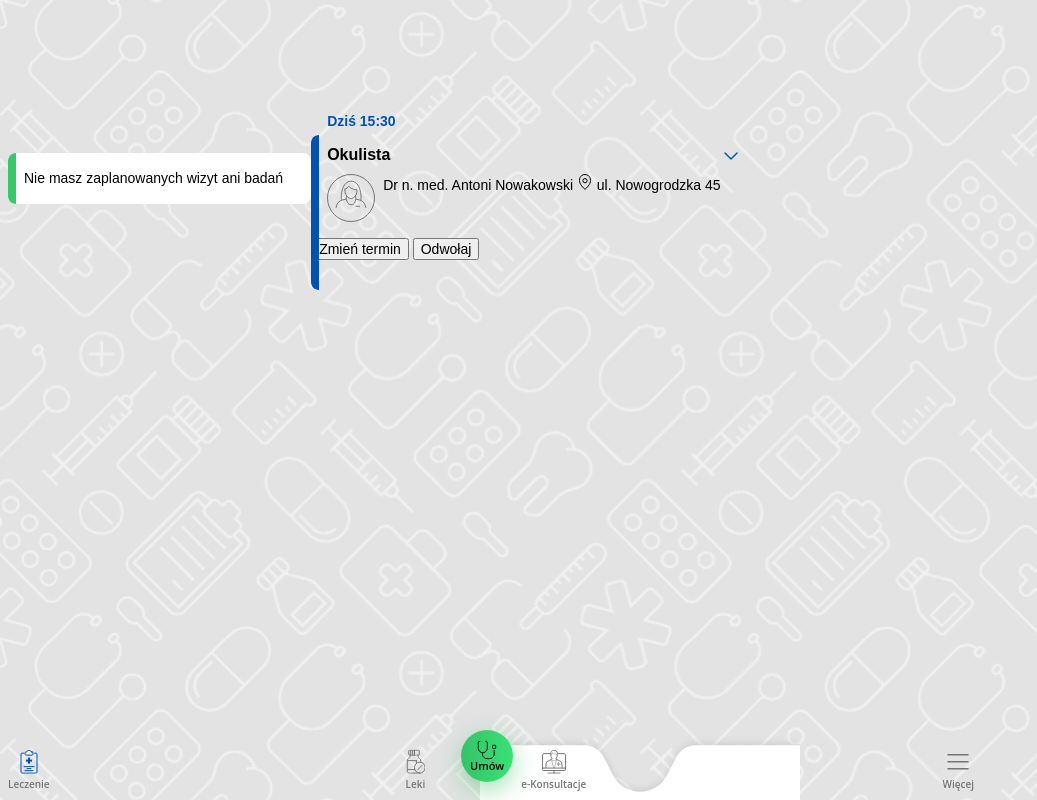
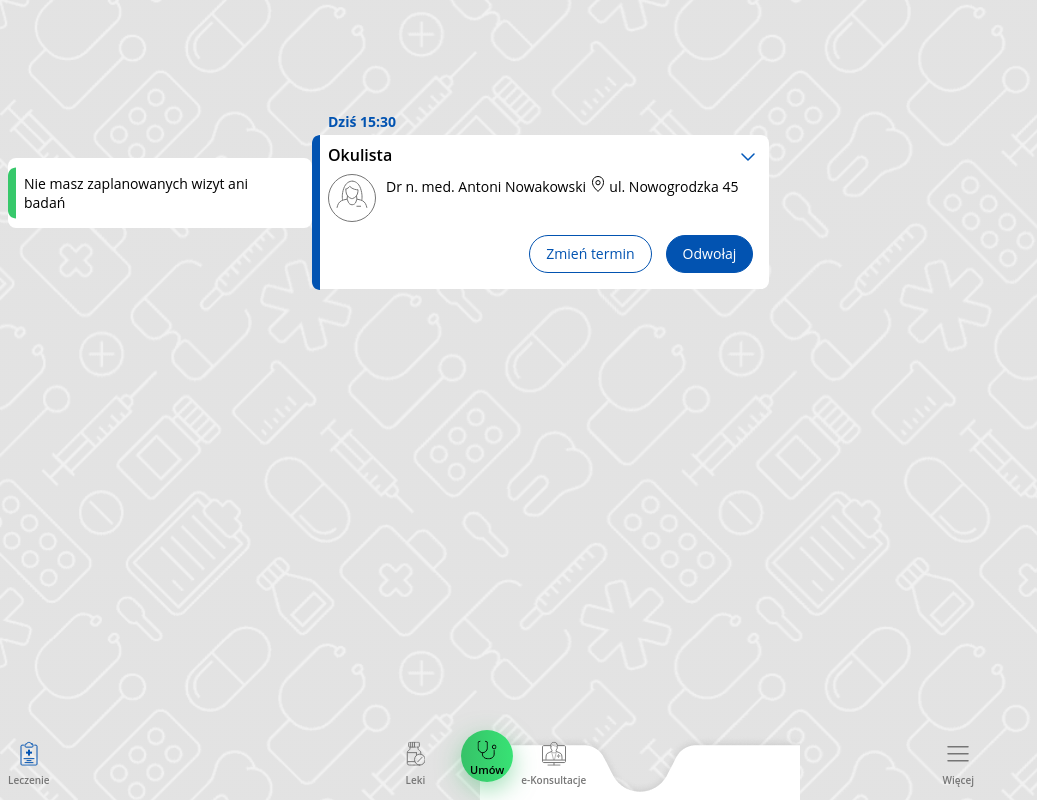
Before and after one commit to kakuliniec/patient, a website built with Parcel: page index.html in a window 1280 px wide. Shown: the whole page, without its empty margins (0-1037 px from the left). Built offline with nearby package versions, Linux system fonts and the light colour scheme.

Commit message:
visit styled

```diff
--- a/index.html
+++ b/index.html
@@ -62,7 +62,7 @@
                         <div class="visit__details">
                             <span class="visit__middle--doctor">Dr n. med. Antoni Nowakowski
                             </span>
-                            <img src="./src/scss/icon/visit-localization.svg" class="visit__middle--iconLocalization"
+                            <img src="./src/scss/icon/visit-localization.svg" class="visit__middle--iconLocation"
                                 alt="">
                             <span class="visit__middle--address">ul. Nowogrodzka 45
                             </span>
--- a/src/scss/main.scss
+++ b/src/scss/main.scss
@@ -7,8 +7,9 @@
 
 body {
     font-size: 14px;
-    color: #333;
-    font-family: "Arial";
+    font-family: "Open Sans",sans-serif;
+    line-height: 19px;
+    color: #000000;
     background: linear-gradient(0deg, rgba(239, 239, 239, 0.2), rgba(239, 239, 239, 0.2)), url(./img/background.png);
     background-size: cover;
 }
@@ -16,8 +17,6 @@ body {
 
 html {
     box-sizing: border-box;
-    font-family: sans-serif;
-    line-height: 1.15;
     -webkit-text-size-adjust: 100%;
     -webkit-tap-highlight-color: transparent;
 
--- a/src/scss/visit.scss
+++ b/src/scss/visit.scss
@@ -3,8 +3,37 @@
         padding: 16px 0px 8px 0px;
     }
 
+    &__bottom {
+        display: flex;
+        justify-content: flex-end;
+        padding: 0px 16px 16px 73px;
+
+        &--cancel {
+            background: #0253B1;
+            border-radius: 20px;
+            padding: 10px 16px;
+            align-items: center;
+            text-align: center;
+            color: #FFFFFF;
+            border: 1px solid #0253B1;
+
+        }
+
+        &--change {
+            background: #FFFFFF;
+            border: 1px solid #0253B1;
+            border-radius: 20px;
+            padding: 10px 16px;
+            align-items: center;
+            text-align: center;
+            color: #0253B1;
+            margin-right: 14px;
+        }
+
+    }
+
     &__details {
-        padding: 0px 0px 0px 8px;
+        padding: 0px 0px 0px 10px;
     }
 
     &__header {
@@ -17,7 +46,7 @@
     }
 
     &__middle {
-        padding: 0px 31px 16px 16px;
+        padding: 0px 31px 13px 16px;
         display: flex;
         justify-content: space-between;
 
@@ -28,12 +57,18 @@
         &--doctor {
             line-height: 19px;
         }
+
+        &--iconLocation {
+            padding-top: 2px;
+        }
     }
 
     &__msg {
         display: flex;
         flex-direction: column;
         position: relative;
+        background: #FFFFFF;
+        border-radius: 8px;
 
         &--blueLine {
             position: absolute;
```
